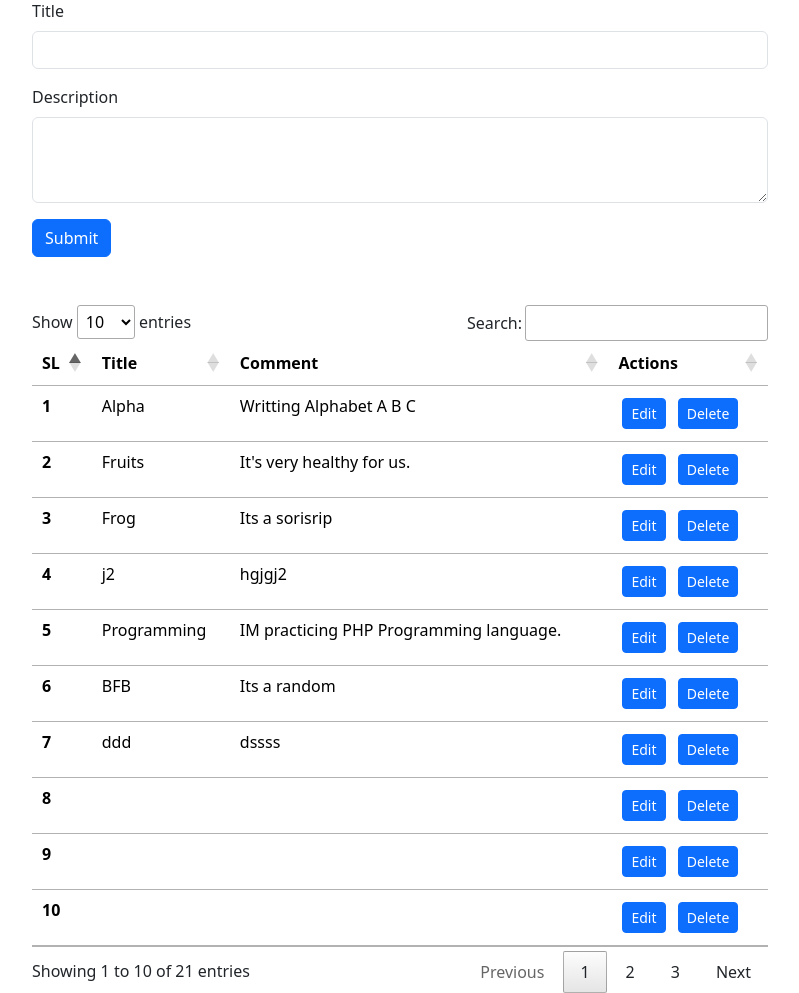
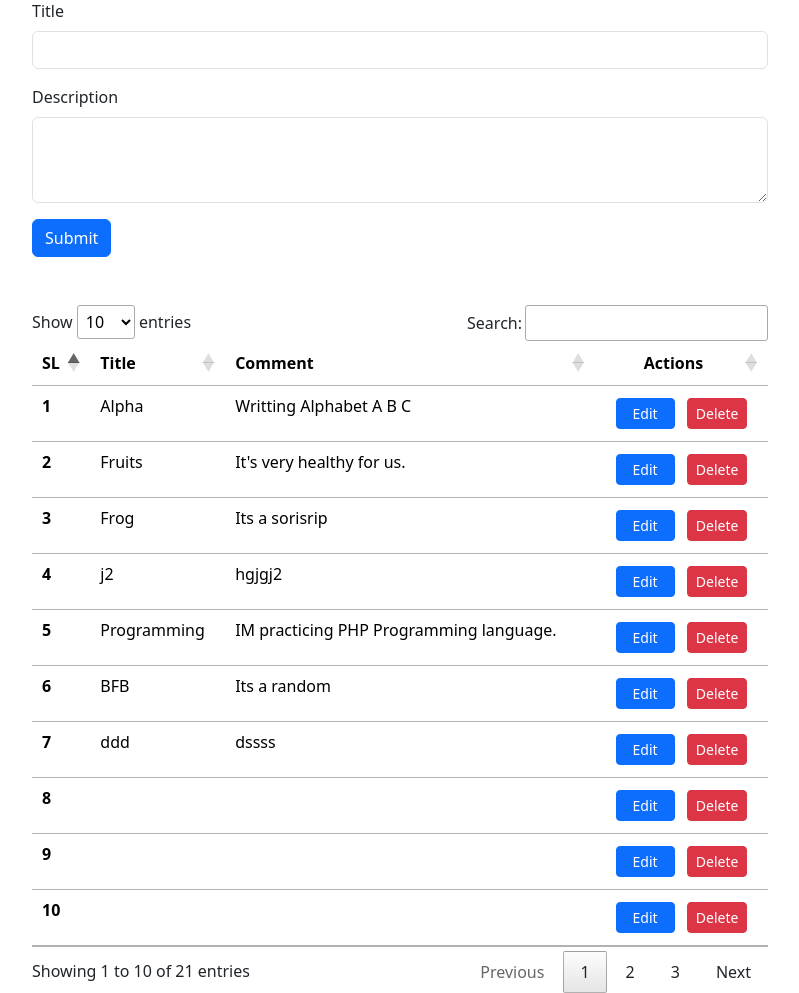
Before and after one commit to dev-ishtiaq/crud, a PHP site: page / in a window 1280 px wide. Shown: the part 103-1096 px from the top of the page, without its empty margins (240-1039 px from the left). Run offline with PHP 8.4, Linux system fonts and the light colour scheme; data comes from the database, SQL or seed files in the repository; some libraries are stand-ins or nearby versions.

Commit message:
edit dlt center

```diff
--- a/index.php
+++ b/index.php
@@ -191,7 +191,7 @@ Edit Modal
                             <th scope="col">SL</th>
                             <th scope="col">Title</th>
                             <th scope="col">Comment</th>
-                            <th scope="col">Actions</th>
+                            <th class="text-center" scope="col">Actions</th>
                         </tr>
                     </thead>
                     <tbody>
@@ -205,9 +205,9 @@ Edit Modal
                                     <th scope='row'>". $sl . "</th>
                                     <td>". $row['title'] . "</td>
                                     <td>". $row['comm'] . "</td>
-                                    <td>
-                                        <button class='edit btn btn-sm btn-primary m-1' id=".$row['sl'].">Edit</button>
-                                        <button class='delete btn btn-sm btn-primary m-1' id=d".$row['sl'].">Delete</button>
+                                    <td class='text-center'>
+                                        <button class='edit btn btn-sm btn-primary m-1 px-3' id=".$row['sl'].">Edit</button>
+                                        <button class='delete btn btn-sm btn-danger m-1' id=d".$row['sl'].">Delete</button>
                                     </td>
                                 </tr>";
                         }
```
